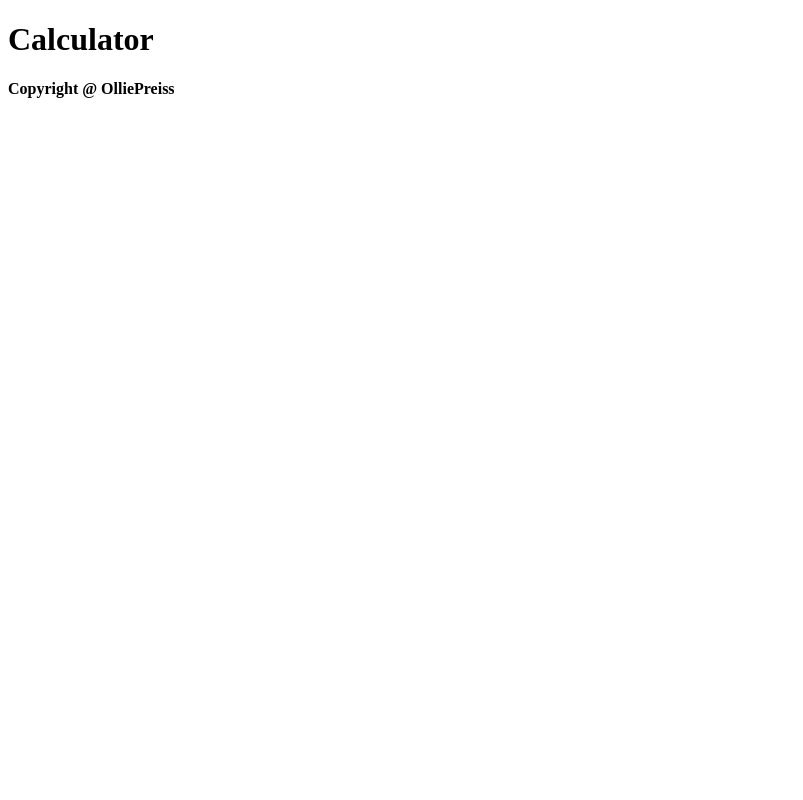
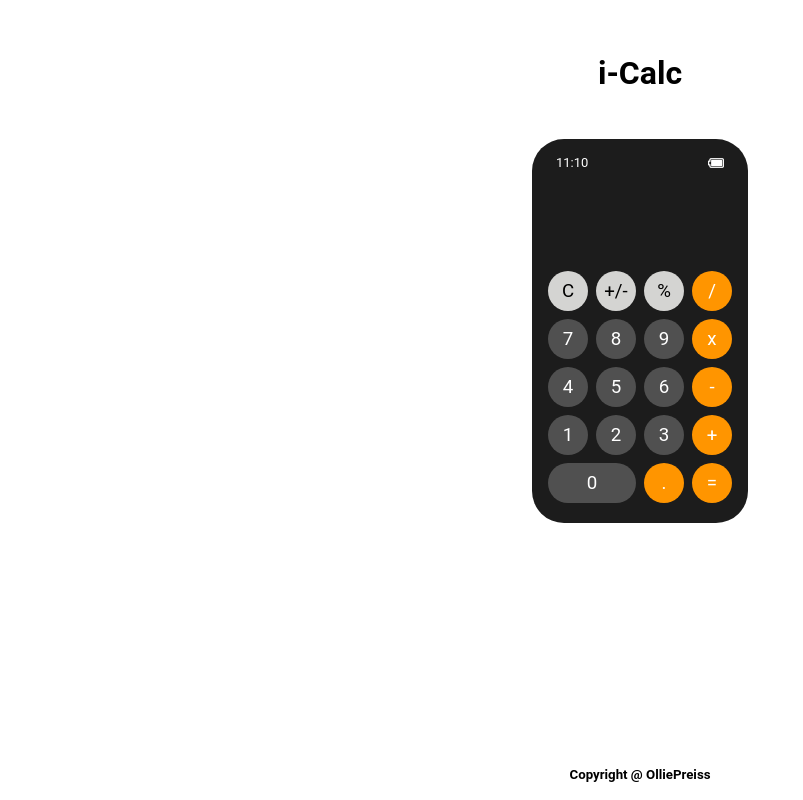
Before and after one commit to OlliePreiss/calculator, a plain HTML site: page index.html in a window 1280 px wide. Shown: the whole page, without its empty margins (0-803 px from the left). Drawn offline with Linux system fonts and the light colour scheme.

Commit message:
UX and core functionality built Users are now ble to use the calculator for basic two number operators

```diff
--- a/index.html
+++ b/index.html
@@ -5,28 +5,57 @@
   <meta http-equiv="X-UA-Compatible" content="IE=edge">
   <meta name="viewport" content="width=device-width, initial-scale=1.0">
   <title>Calculator</title>
-  <style src="style.css"></style>
+  <link rel="stylesheet" href="style.css">
   <script src="javascript.js" defer>  </script>
 </head>
 
 <body>
-  <div class="title">
-    <h1> Calculator </h1>
+  <div class="header">
+    <h1> i-Calc </h1>
   </div>
   <div class="body">
-    <div class="calculator-body">
-      <div class="calculator-screen">
+    <div id="calculator-body">
+      <div id="iphone-nav">
+        <div id="time"></div>
+        <img src="full-battery-16.png" alt="battery" id="battery">
       </div>
-      <div class="calculator-buttons">
-        <div class="numbers">
+      <div id="calculator-display"></div>
+      <div id="calculator-buttons">
+        <div class="row">
+          <h3 class="button special">C</h3>
+          <h3 class="button special">+/-</h3>
+          <h3 class="button special">%</h3>
+          <h3 class="button symbol">/</h3>
         </div>
-        <div class="symbols">
+        <div class="row">
+          <h3 class="button">7</h3>
+          <h3 class="button">8</h3>
+          <h3 class="button">9</h3>
+          <h3 class="button symbol">x</h3>
+        </div>
+        <div class="row">
+          <h3 class="button">4</h3>
+          <h3 class="button">5</h3>
+          <h3 class="button">6</h3>
+          <h3 class="button symbol">-</h3>
+        </div>
+        <div class="row">
+          <h3 class="button">1</h3>
+          <h3 class="button">2</h3>
+          <h3 class="button">3</h3>
+          <h3 class="button symbol">+</h3>
+        </div>
+        <div class="row">
+          <h3 class="button long">0</h3>
+          <h3 class="button symbol">.</h3>
+          <h3 class="button symbol">=</h3>
+
         </div>
       </div>
     </div>
   </div>
   <div class="footer">
-    <h4> Copyright @ OlliePreiss </h4>
+    <h5> Copyright @ OlliePreiss </h4>
   </div>
 </body>
 </html>
--- a/javascript.js
+++ b/javascript.js
@@ -0,0 +1,94 @@
+const NUMBERTEST = /[0-9.]/;
+
+let currentNumber = "";
+let savedNumber = "";
+let currentOperator = "";
+
+const buttons = document.querySelectorAll(".button");
+const display = document.querySelector("#calculator-display");
+const timeDiv = document.querySelector("#time")
+
+document.addEventListener('DOMContentLoaded', () => loadTime());
+
+buttons.forEach(button => {
+  button.addEventListener('click', () => findInputType(button.textContent));
+});
+
+
+function findInputType(value) {
+  NUMBERTEST.test(value) ? processNumber(value) : processOperator(value);
+}
+
+function processNumber(number) {
+  currentNumber += number;
+}
+
+function processOperator(symbol) {
+  console.log("cur:" + currentNumber)
+  console.log("sav:" + savedNumber)
+  if (symbol == "C") { clear() };
+  symbol == "=" ? displayOutput() : currentOperator = symbol;
+  savedNumber = currentNumber;
+  currentNumber = "";
+}
+
+function displayOutput() {
+  let outputValue = operate();
+  const div = document.createElement('div');
+  div.classList.add('display-text');
+  div.textContent = outputValue;
+  if (display.hasChildNodes()) { display.removeChild(display.firstChild); }
+  display.appendChild(div);
+}
+
+function operate() {
+  let result = 0;
+  switch(currentOperator) {
+    case "+":
+    result = sum();
+      break;
+    case "x":
+      result = product();
+      break;
+    case "-":
+      result = minus();
+      break;
+    case "/":
+      result = divide();
+      break;
+  }
+  savedNumber = result;
+  console.log("res:" + result);
+  return result;
+}
+
+function sum() {
+  return parseFloat(savedNumber) + parseFloat(currentNumber);
+}
+
+function product() {
+  return parseFloat(savedNumber) * parseFloat(currentNumber);
+}
+
+function minus() {
+  return parseFloat(savedNumber) - parseFloat(currentNumber);
+}
+
+function divide() {
+  return parseFloat(savedNumber) / parseFloat(currentNumber);
+}
+
+function clear() {
+  if (display.hasChildNodes()) { display.removeChild(display.firstChild); }
+  savedNumber = "";
+  currentNumber = "";
+}
+
+function loadTime() {
+  const p = document.createElement("p");
+  const now = new Date();
+  const time = now.getHours() + ":" + now.getMinutes();
+  p.textContent = time;
+  p.classList.add('nav-text')
+  timeDiv.appendChild(p);
+}
--- a/style.css
+++ b/style.css
@@ -0,0 +1,101 @@
+.header {
+  text-align: center;
+  font-family: 'Roboto', sans-serif;
+  padding: 25px;
+}
+
+.body {
+  display: flex;
+  justify-content: center;
+  font-family: 'Roboto', sans-serif;
+}
+
+#calculator-body {
+  background-color: #1C1C1C;
+  padding: 16px;
+  border-radius: 32px;
+}
+
+#iphone-nav {
+  height: 16px;
+  display: flex;
+  justify-content: space-between;
+  padding: 0px 8px;
+}
+
+.nav-text {
+  color: white;
+  margin: 0px;
+  font-size: small;
+}
+
+#battery {
+  height: 16px;
+  width: 16px;
+}
+
+#calculator-display {
+  background-color: #1C1C1C;
+  height: 3rem;
+  margin: 8px 0px;
+  display: flex;
+  justify-content: end;
+  align-items: end;
+  padding: 16px;
+}
+
+.display-text {
+  color: white;
+  font-size: 2rem;
+}
+
+.row {
+  display: flex;
+  gap: 8px;
+}
+
+.button {
+  background-color: #505050;
+  color: white;
+  height: 2.5rem;
+  width: 2.5rem;
+  text-align: center;
+  line-height: 2.5rem;
+  vertical-align: middle;
+  font-weight: 400;
+  border-radius: 50%;
+  margin: 4px 0px;
+  cursor: pointer;
+}
+
+.button.symbol {
+  background-color: #FF9500;
+}
+
+.button.special {
+  background-color: #D4D4D2;
+  color: black;
+}
+
+.button.long {
+  width: 88px;
+  border-radius: 32px;
+}
+
+.footer {
+  height: 50px;
+  line-height: 50px;
+  margin: 0px;
+  text-align: center;
+  vertical-align: middle;
+  position: absolute;
+  left: 0;
+  bottom: 0px;
+  width: 100%;
+  font-family: 'Roboto', sans-serif;
+}
+
+.footer h5 {
+  padding: 0px;
+  margin: 0px;
+}
```
Also changed, not shown: full-battery-16.png (added).
